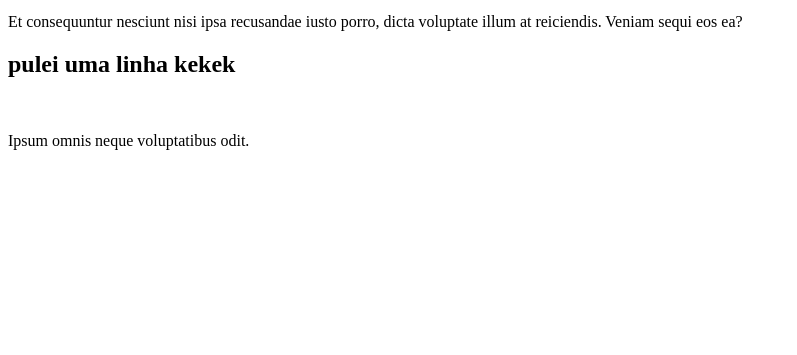
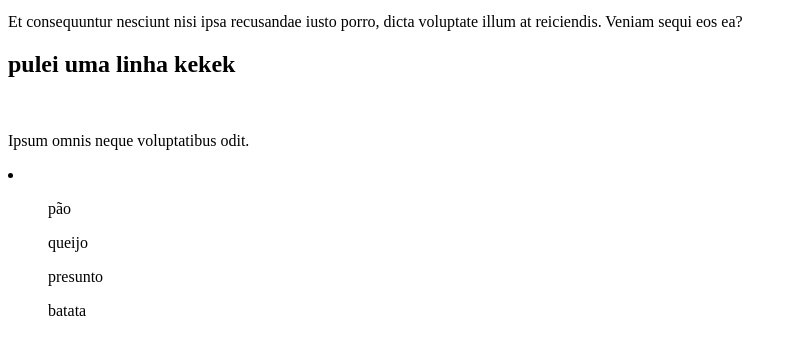
Before and after one commit to willyansjhon/Alura_git_treino, a plain HTML site: page Github/index.html in a window 1280 px wide. Shown: the part 101-456 px from the top of the page, without its empty margins (0-797 px from the left). Drawn offline with Linux system fonts and the light colour scheme.

Commit message:
🔥 list

```diff
--- a/Github/index.html
+++ b/Github/index.html
@@ -19,5 +19,11 @@
     pulaLinha();
     document.write('<p>Ipsum omnis neque voluptatibus odit.</p>')
     </script>
+    <li>
+        <ul>pão</ul>
+        <ul>queijo</ul>
+        <ul>presunto</ul>
+        <ul>batata</ul>
+    </li>
 </body>
 </html>
```
